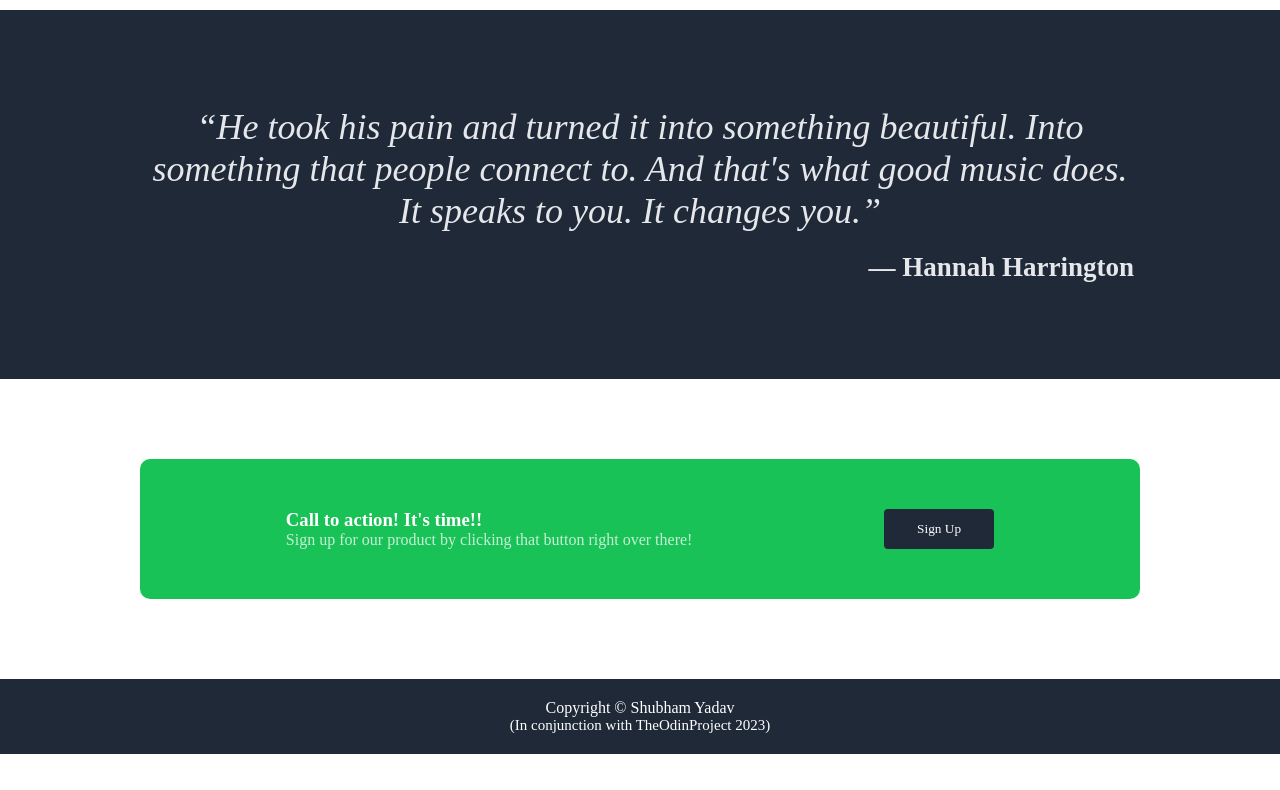
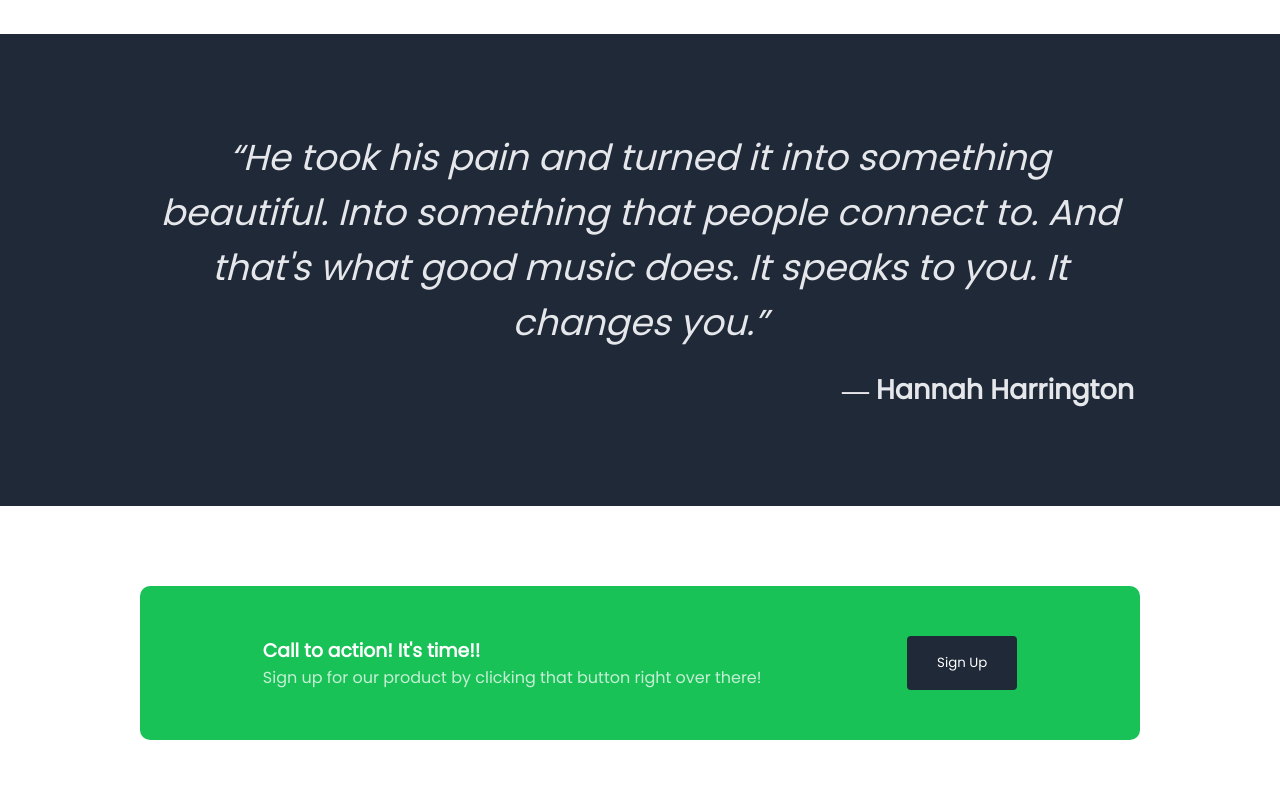
Before and after one commit to ShubhamYadav7063/Landing-page, a plain HTML site: page index.html in a window 1280 px wide. Shown: the part 1081-1871 px from the top of the page. Before the commit the page ends 1835 px from the top, so only its background shows below. Drawn offline with Linux system fonts and the light colour scheme.

Commit message:
Update style.css

```diff
--- a/style.css
+++ b/style.css
@@ -1,4 +1,4 @@
-@import url('https://fonts.googleapis.com/css2?family=Roboto&display=swap');
+@import url('https://fonts.googleapis.com/css2?family=Poppins&family=Roboto&display=swap');
 
 * {
     box-sizing: border-box;
@@ -88,7 +88,7 @@ main section {
 
 /* section 3 */
 
-.artist a{
+.artist a {
     text-decoration: none;
 }
 
@@ -96,7 +96,7 @@ main section {
     text-align: center;
     margin: 50px;
     text-decoration: underline;
-    cursor:default;
+    cursor: default;
 }
 
 
@@ -124,10 +124,10 @@ figcaption {
     color: #1F2937;
 }
 
-figcaption:hover{
+figcaption:hover {
     cursor: pointer;
     text-decoration: underline;
-    transition: text-decoration 1s ease-in ;
+    transition: text-decoration 1s ease-in;
 }
 
 
```
